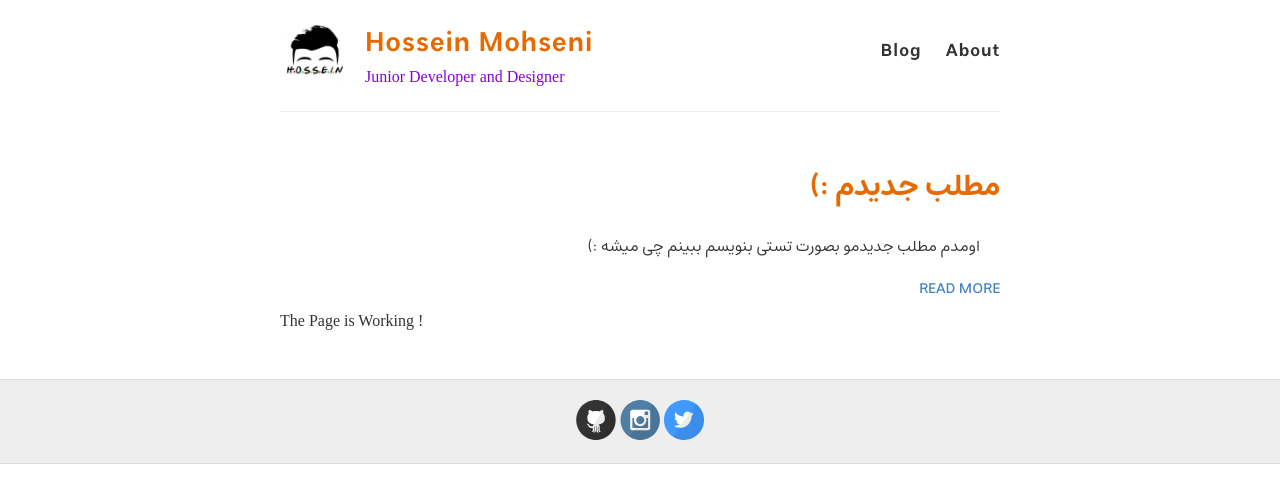
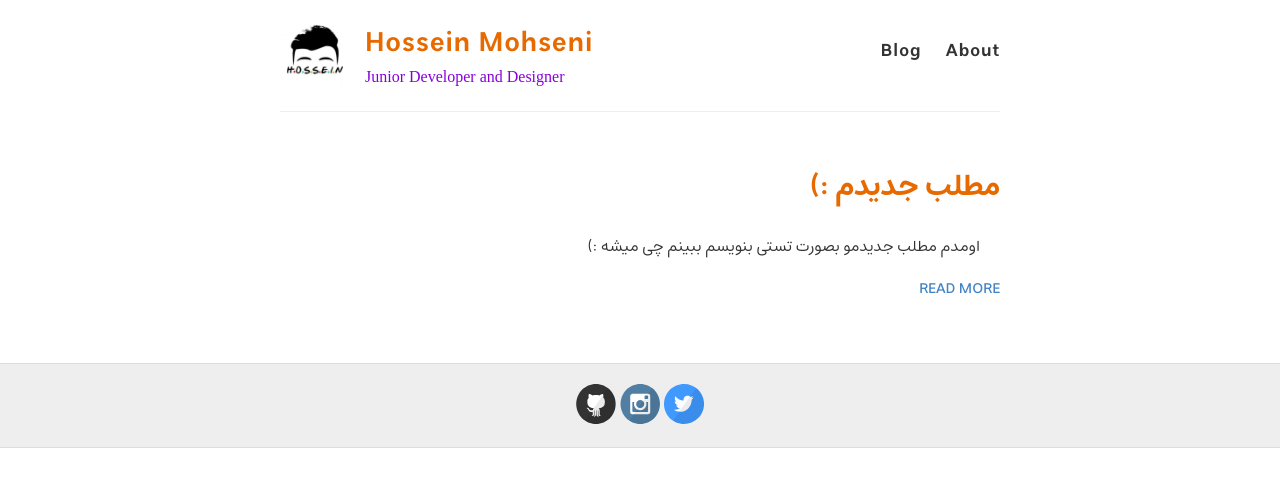
Before and after one commit to hosseinmh1/hosseinmh1.github.io, a Jekyll site: the page built from index.html, in a window 1280 px wide. Shown: the top 503 px of the page. Built offline with Jekyll 4.4.1, drawn with Linux system fonts in a browser that asks for light colours.

Commit message:
Update index.html

```diff
--- a/index.html
+++ b/index.html
@@ -16,4 +16,3 @@ layout: default
     </article>
   {% endfor %}
 </div>
-<div>The Page is Working ! </div>
```
